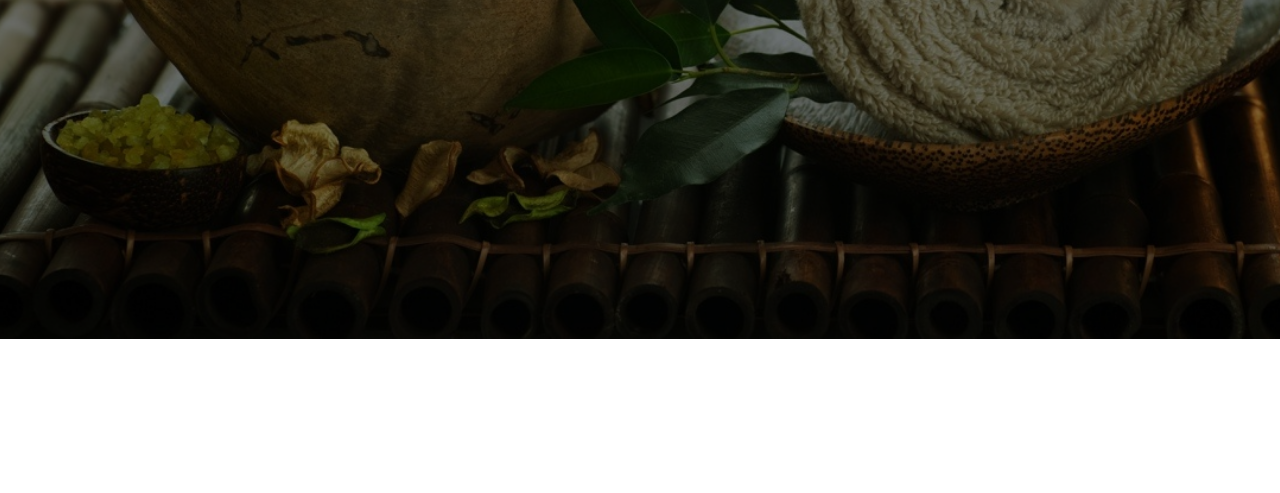
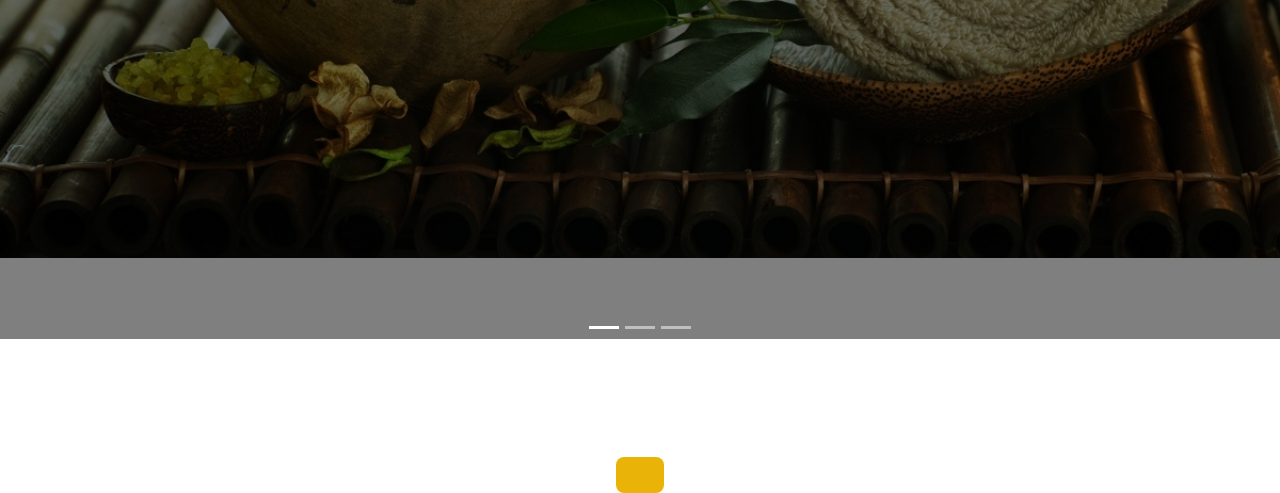
Before and after one commit to torquemadass/zahiraspaconsulting, a website: page concept/home.html in a window 1280 px wide. Shown: the part 461-954 px from the top of the page. Before the commit the page ends 800 px from the top, so only its background shows below. Drawn offline with nearby package versions, Linux system fonts and the light colour scheme.

Commit message:
adding carousel (not finished)

```diff
--- a/concept/home.html
+++ b/concept/home.html
@@ -4,13 +4,12 @@
     <meta charset="UTF-8">
     <meta name="viewport" content="width=device-width, initial-scale=1.0">
     <title>Zahira - Home</title>
+    <link rel="stylesheet" href="https://cdn.jsdelivr.net/npm/bootstrap@4.1.3/dist/css/bootstrap.min.css" integrity="sha384-MCw98/SFnGE8fJT3GXwEOngsV7Zt27NXFoaoApmYm81iuXoPkFOJwJ8ERdknLPMO" crossorigin="anonymous">
     <link rel="icon" type="icon" href="/public/zahira---home-favicon.ico">
     <script src="https://cdn.tailwindcss.com"></script>
 </head>
 <body>
-    <div class="relative h-screen bg-cover bg-center font-sf-pro" style="background-image: url(/public/home-hero-bg.jpg);">
-        <div class="absolute inset-0 bg-black bg-opacity-50"></div>
-        <nav class=" absolute top-0 left-0 w-full bg-[#180F00] text-white px-8 py-4">
+    <nav class=" absolute top-0 left-0 w-full bg-[#180F00] text-white px-8 py-4 rounded-[6px]">
         <div class="flex justify-between items-center">
             <a href="#">
                 <img src="/public/zahira logo kecil.png" alt="zahira-logo" class="h-10"></a>
@@ -22,11 +21,32 @@
             </ul>
         </div>
     </nav>
+    <section class="relative h-screen">
+        <!-- Carousel -->
+        <div id="CarouselExampleIndicators" class="carousel slide h-full" data-ride="carousel">
+            <ol class="carousel-indicators">
+                <li data-target="#carouselExampleIndicators" data-slide-to="0" class="active"></li>
+                <li data-target="#carouselExampleIndicators" data-slide-to="1">
+                <li data-target="#carouselExampleIndicators" data-slide-to="2">
+            </ol>
+            <div class="carousel-inner h-full">
+                <div class="carousel-item active">
+                    <img class="d-block w-100 h-full object-cover" src="/public/home-hero-bg.jpg" alt="home-hero-bg-1">
+                </div>
+            </div>
+        </div>
+    </section>
+
+    <div class="absolute inset-0 bg-black bg-opacity-50"></div>
     <div class="relative z-10 flex items-center justify-center h-full text-center text-white px-6">
         <div>
             <h1 class="text-5xl font-bold mb-4">Training & Consulting Spa and Skin Care</h1>
             <p class="text-lg mb-6">Rejuvenate your body and mind with our expert services.</p>
+            <a href="#contact" class="bg-yellow-500 text-white py-2 px-6 rounded-lg hover:bg-yellow-600 transition""></a>
         </div>
     </div>
+    <script src="https://code.jquery.com/jquery-3.3.1.slim.min.js" integrity="sha384-q8i/X+965DzO0rT7abK41JStQIAqVgRVzpbzo5smXKp4YfRvH+8abtTE1Pi6jizo" crossorigin="anonymous"></script>
+    <script src="https://cdn.jsdelivr.net/npm/popper.js@1.14.3/dist/umd/popper.min.js" integrity="sha384-ZMP7rVo3mIykV+2+9J3UJ46jBk0WLaUAdn689aCwoqbBJiSnjAK/l8WvCWPIPm49" crossorigin="anonymous"></script>
+    <script src="https://cdn.jsdelivr.net/npm/bootstrap@4.1.3/dist/js/bootstrap.min.js" integrity="sha384-ChfqqxuZUCnJSK3+MXmPNIyE6ZbWh2IMqE241rYiqJxyMiZ6OW/JmZQ5stwEULTy" crossorigin="anonymous"></script>
 </body>
 </html>
--- /dev/null
+++ b/package.json
@@ -0,0 +1,5 @@
+{
+  "dependencies": {
+    "bootstrap": "^5.3.3"
+  }
+}
```
Also changed, not shown: public/1zr.jpg (deleted), 3 other files. Lines whose indentation alone changed are shown as unchanged.
